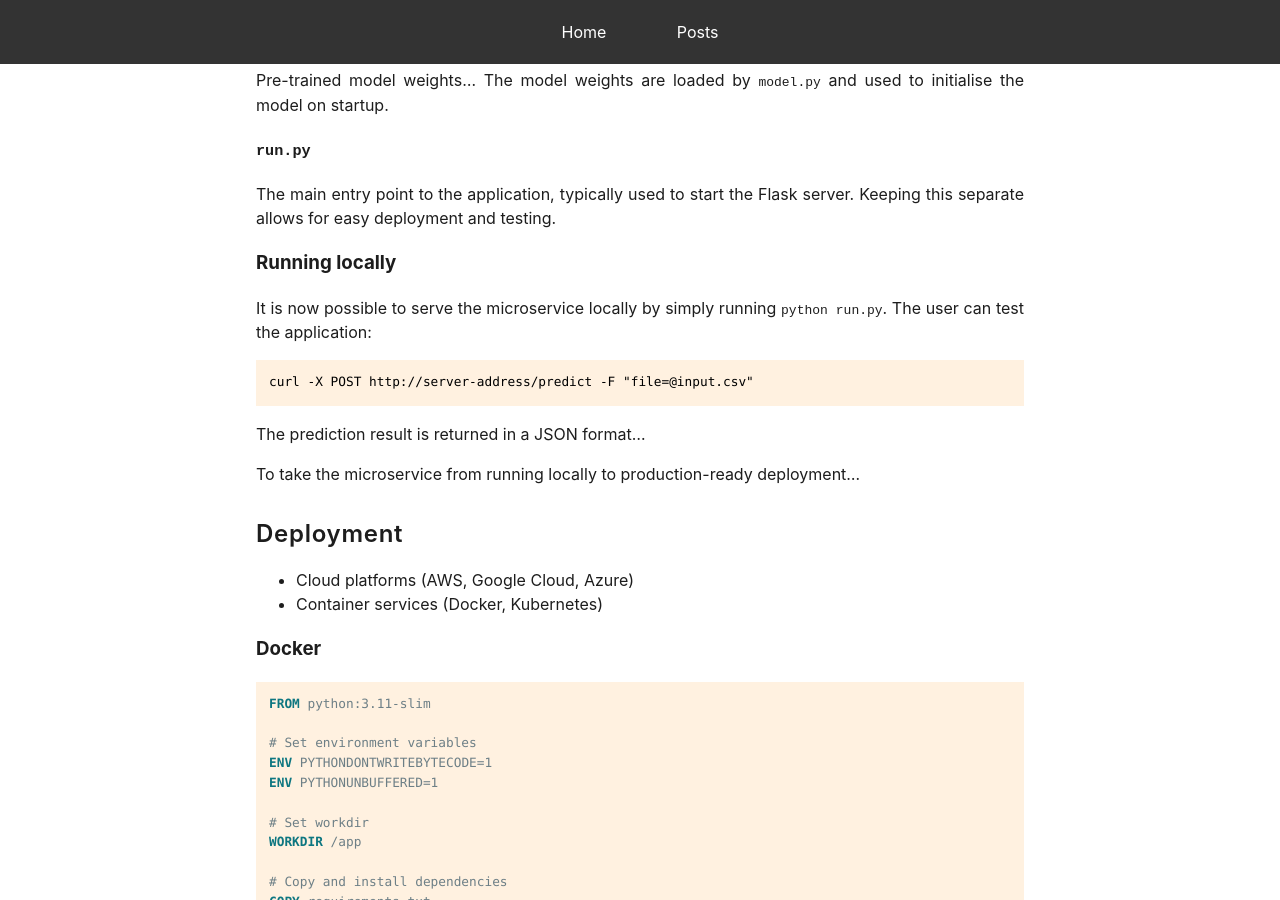
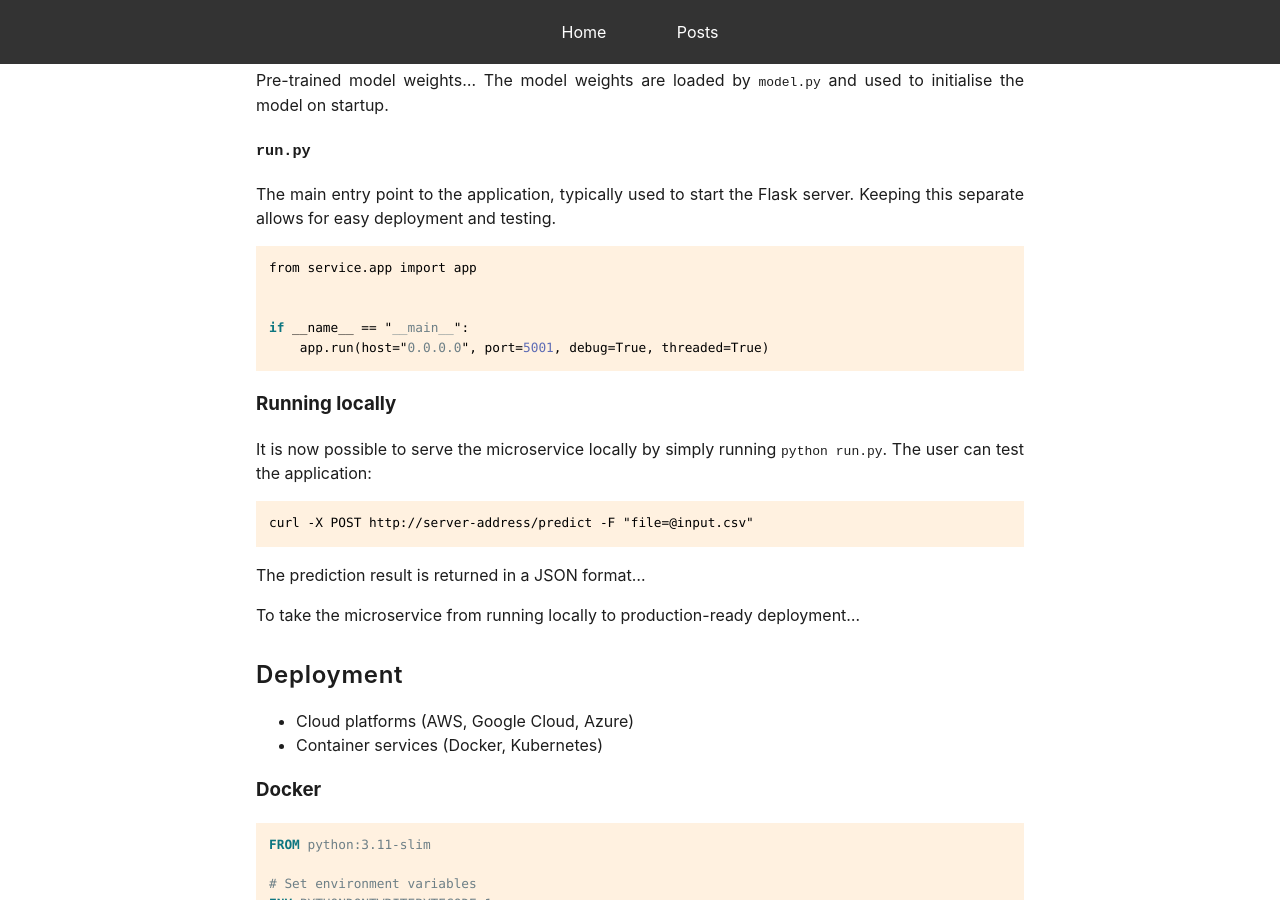
Before and after one commit to mark-hobbs/mark-hobbs.github.io, a Jekyll site: the page built from _posts/2025-04-15-model-deployment.md, in a window 1280 px wide and 900 px high, scrolled down 2769 px. Built offline with Jekyll 4.4.1, drawn with Linux system fonts in a browser that asks for light colours.

Commit message:
General updates

````diff
--- a/_posts/2025-04-15-model-deployment.md
+++ b/_posts/2025-04-15-model-deployment.md
@@ -125,6 +125,14 @@ Pre-trained model weights... The model weights are loaded by `model.py` and used
 
 The main entry point to the application, typically used to start the Flask server. Keeping this separate allows for easy deployment and testing.
 
+```python
+from service.app import app
+
+
+if __name__ == "__main__":
+    app.run(host="0.0.0.0", port=5001, debug=True, threaded=True)
+```
+
 ### Running locally
 
 It is now possible to serve the microservice locally by simply running `python run.py`. The user can test the application:
````
